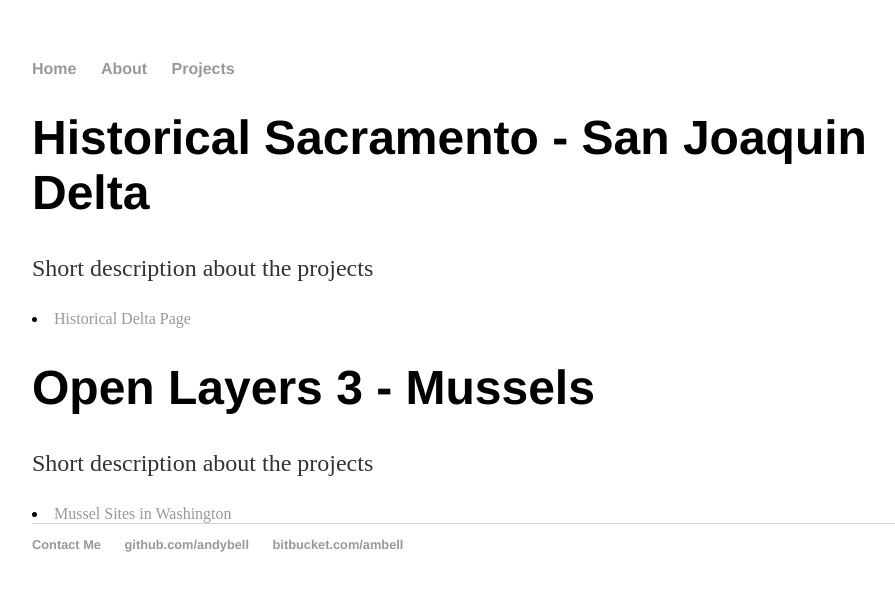
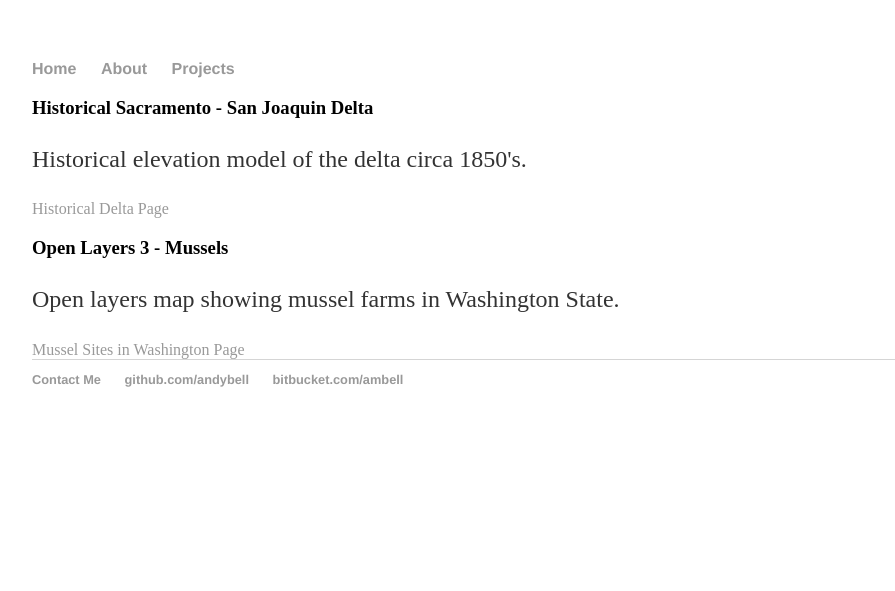
Before and after one commit to andybell/andybell.github.io, a Jekyll site: the page built from projects/index.html, in a window 1280 px wide. Shown: the top 591 px of the page, without its empty margins (160-1055 px from the left). Built offline with Jekyll 4.4.1, drawn with Linux system fonts in a browser that asks for light colours.

Commit message:
added about section

```diff
--- a/projects/hdem/hdem.html
+++ b/projects/hdem.html
@@ -3,7 +3,7 @@ layout: default
 title: Historical Delta Project Page
 ---
 <div class="blurb">
-	<h1>Historical Sacramento - San Joaquin Delta</h1>
+	<h2>Historical Sacramento - San Joaquin Delta</h2>
 	<p>Example photo: </p>
 	<p><img src="hdem_5r2.png" alt="draft" style="width:588px;height:413px"></p>
 
--- a/projects/index.html
+++ b/projects/index.html
@@ -3,14 +3,14 @@ layout: default
 title: Projects Page
 ---
 <div class="blurb">
-	<h1>Historical Sacramento - San Joaquin Delta</h1>
-	<p>Short description about the projects</p>
-	<li><a href="/hdem/hdem.html">Historical Delta Page</a></li>
+	<h3>Historical Sacramento - San Joaquin Delta</h3>
+	<p>Historical elevation model of the delta circa 1850's.</p>
+	<a href="/hdem.html">Historical Delta Page</a>
 </div><!-- /.blurb -->
 
 
 <div class="blurb">
-	<h1>Open Layers 3 - Mussels</h1>
-	<p>Short description about the projects</p>
-	<li><a href="/ol_mussels/Mussel_Sites.html">Mussel Sites in Washington</a></li>
+	<h3>Open Layers 3 - Mussels</h3>
+	<p>Open layers map showing mussel farms in Washington State.</p>
+	<a href="/Mussel_Sites.html">Mussel Sites in Washington Page</a>
 </div><!-- /.blurb -->
```
Also changed, not shown: about/index.html (added, +9 -0 lines), projects/Mussel_Sites.html (renamed from projects/ol_mussels/Mussel_Sites.html), projects/hdem_5r2.png (renamed from projects/hdem/hdem_5r2.png).
